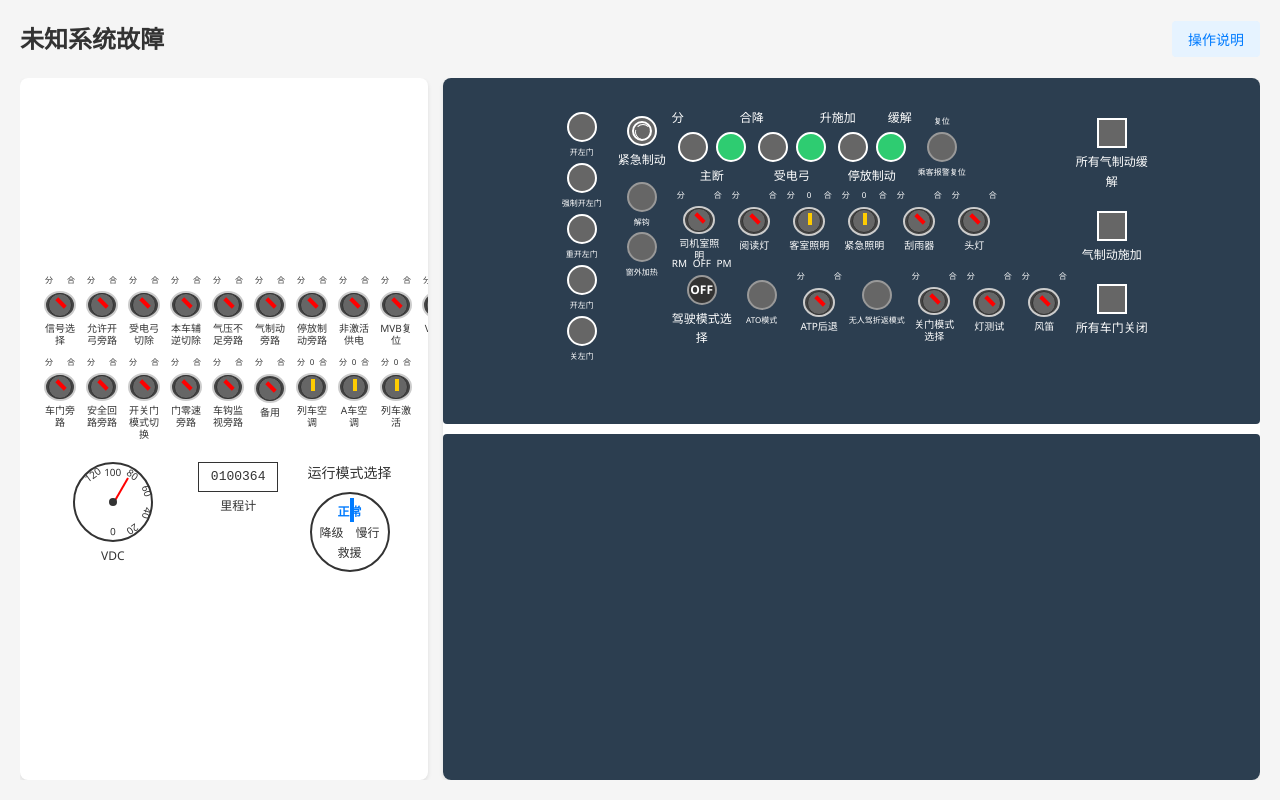
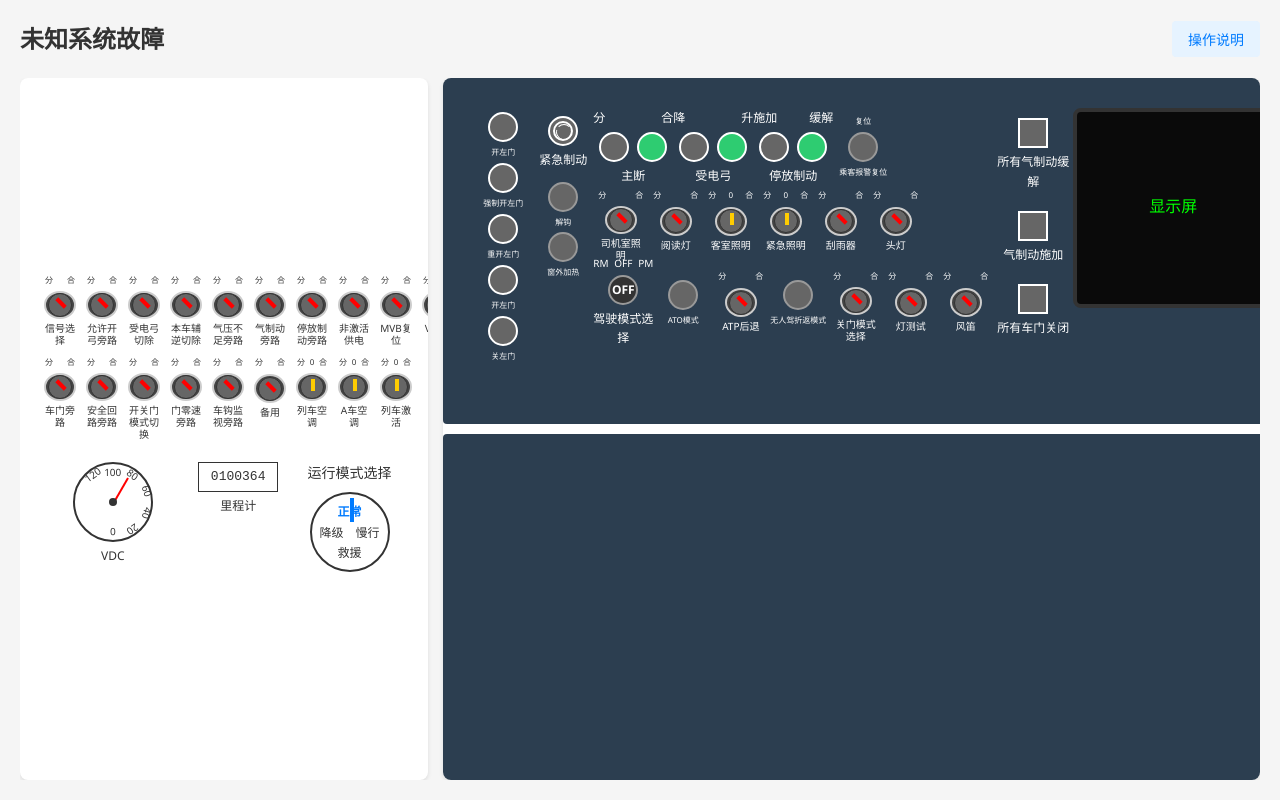
Before and after one commit to Xiao-huochai/track, a React (Create React App) app: page /scene in a window 1280 px wide. Built offline with nearby package versions, Linux system fonts and the light colour scheme.

Commit message:
页面样式基本完成 小人测试

```diff
--- /dev/null
+++ b/src/components/DisplayScreen/DisplayScreen.css
@@ -0,0 +1,42 @@
+.display-screen {
+  /* 显示屏外观样式 */
+  width: 200px;
+  height: 200px;
+  border: 4px solid #333;
+  border-radius: 8px;
+  background-color: #0a0a0a;
+  padding: 16px;
+  box-sizing: border-box;
+
+  /* 布局相关 */
+  display: flex;
+  align-items: center;
+  justify-content: center;
+
+  /* 交互相关 */
+  cursor: pointer;
+  transition: all 0.3s ease;
+}
+
+/* 内容显示样式 */
+.display-content {
+  color: #0f0; /* 经典绿色显示 */
+  font-family: "Courier New", Courier, monospace;
+  font-size: 16px;
+  text-align: center;
+  line-height: 1.5;
+  max-width: 100%;
+  max-height: 100%;
+  overflow: auto; /* 内容过长时可滚动 */
+}
+
+/* 滚动条样式美化 */
+.display-content::-webkit-scrollbar {
+  width: 6px;
+  height: 6px;
+}
+
+.display-content::-webkit-scrollbar-thumb {
+  background-color: #0f0;
+  border-radius: 3px;
+}
--- /dev/null
+++ b/src/components/DisplayScreen/DsplayScreen.jsx
@@ -0,0 +1,21 @@
+import { useState } from "react";
+import "./DisplayScreen.css";
+
+const DisplayScreen = ({ content }) => {
+  // 状态管理：控制是否显示内容
+  const [isActive, setIsActive] = useState(false);
+
+  // 处理点击事件，切换显示状态
+  const handleClick = () => {
+    setIsActive(true);
+  };
+
+  return (
+    <div className="display-screen" onClick={handleClick}>
+      {/* 点击前显示提示文字，点击后显示传入的字符串 */}
+      <div className="display-content">{isActive ? content : "显示屏"}</div>
+    </div>
+  );
+};
+
+export default DisplayScreen;
--- a/src/pages/SceneDetail/SceneDetail.css
+++ b/src/pages/SceneDetail/SceneDetail.css
@@ -92,6 +92,20 @@
   box-sizing: border-box;
 }
 
+.right-top-left {
+  display: flex;
+  height: 100%;
+  background-color: #2c3e50; /* 深色背景 */
+  color: white;
+  box-sizing: border-box;
+}
+.right-top-right {
+  display: flex;
+  height: 100%;
+  background-color: #2c3e50; /* 深色背景 */
+  color: white;
+  box-sizing: border-box;
+}
 /* 左部分容器（占比1） */
 .left-section {
   flex: 1;
--- a/src/pages/SceneDetail/index.jsx
+++ b/src/pages/SceneDetail/index.jsx
@@ -10,7 +10,7 @@ import ButtonPair from "../../components/Button/ButtonPair";
 import ColorButton from "../../components/Button/ColorButton";
 import DriveModeButton from "../../components/Button/DriveModeButton";
 import SquareButton from "../../components/Button/SquareButton";
-
+import DisplayScreen from "../../components/DisplayScreen/DsplayScreen";
 const SceneDetail = () => {
   const location = useLocation();
 
@@ -50,6 +50,21 @@ const SceneDetail = () => {
 
   // 第二行分0合旋钮标签（3个）
   const row2SplitZeroCombineLabels = ["列车空调", "A车空调", "列车激活"];
+
+  const guideSteps = [
+    {
+      target: "component-1",
+      message: "你好！我是引导小人，先点击这个按钮~",
+    },
+    {
+      target: "component-2",
+      message: "不错！接下来点击这个卡片~",
+    },
+    {
+      target: "component-3",
+      message: "最后点击这个输入框，完成引导！",
+    },
+  ];
 
   return (
     <SceneDetailLayout
@@ -92,6 +107,7 @@ const SceneDetail = () => {
       childrenRightTop={
         <div className="right-top-placeholder">
           {/* 左部分：两列按钮 */}
+          <div className="right-top-left">
             <div className="left-section">
               {/* 左列1：5个白边彩色圆形按钮 */}
               <div className="left-col1">
@@ -205,9 +221,50 @@ const SceneDetail = () => {
 
             {/* 右部分：3个正方形按钮 */}
             <div className="right-section">
-            <SquareButton color="#2ecc71" label="所有气制动缓解" isOn={true} />
+              <SquareButton
+                color="#2ecc71"
+                label="所有气制动缓解"
+                isOn={true}
+              />
               <SquareButton color="#e74c3c" label="气制动施加" isOn={false} />
               <SquareButton color="#2ecc71" label="所有车门关闭" isOn={false} />
+            </div>
+          </div>
+          <div className="right-top-right">
+            <DisplayScreen content="这是要显示的内容"></DisplayScreen>
+            <div className="left-col2">
+              <EmergencyBrakeButton isOn={false} />
+              <ColorButton activeColor="grey" />
+            </div>
+            <div>
+              <div className="left-col1">
+                <ColorButton
+                  activeColor="#e74c3c"
+                  label="开右门"
+                  borderColor="white"
+                />
+                <ColorButton
+                  activeColor="#f39c12"
+                  label="强制开右门"
+                  borderColor="white"
+                />
+                <ColorButton
+                  activeColor="#333"
+                  label="重开右门"
+                  borderColor="white"
+                />
+                <ColorButton
+                  activeColor="#e74c3c"
+                  label="开右门"
+                  borderColor="white"
+                />
+                <ColorButton
+                  activeColor="#2ecc71"
+                  label="关右门"
+                  borderColor="white"
+                />
+              </div>
+            </div>
           </div>
         </div>
       }
```
Also changed, not shown: src/components/GuideCharacter/GuideCharacter.css (added, +29 -0 lines), src/components/GuideCharacter/GuideCharacter.jsx (added, +74 -0 lines), src/assets/imgs/characterImg.jpg (added). Lines whose indentation alone changed are shown as unchanged.
